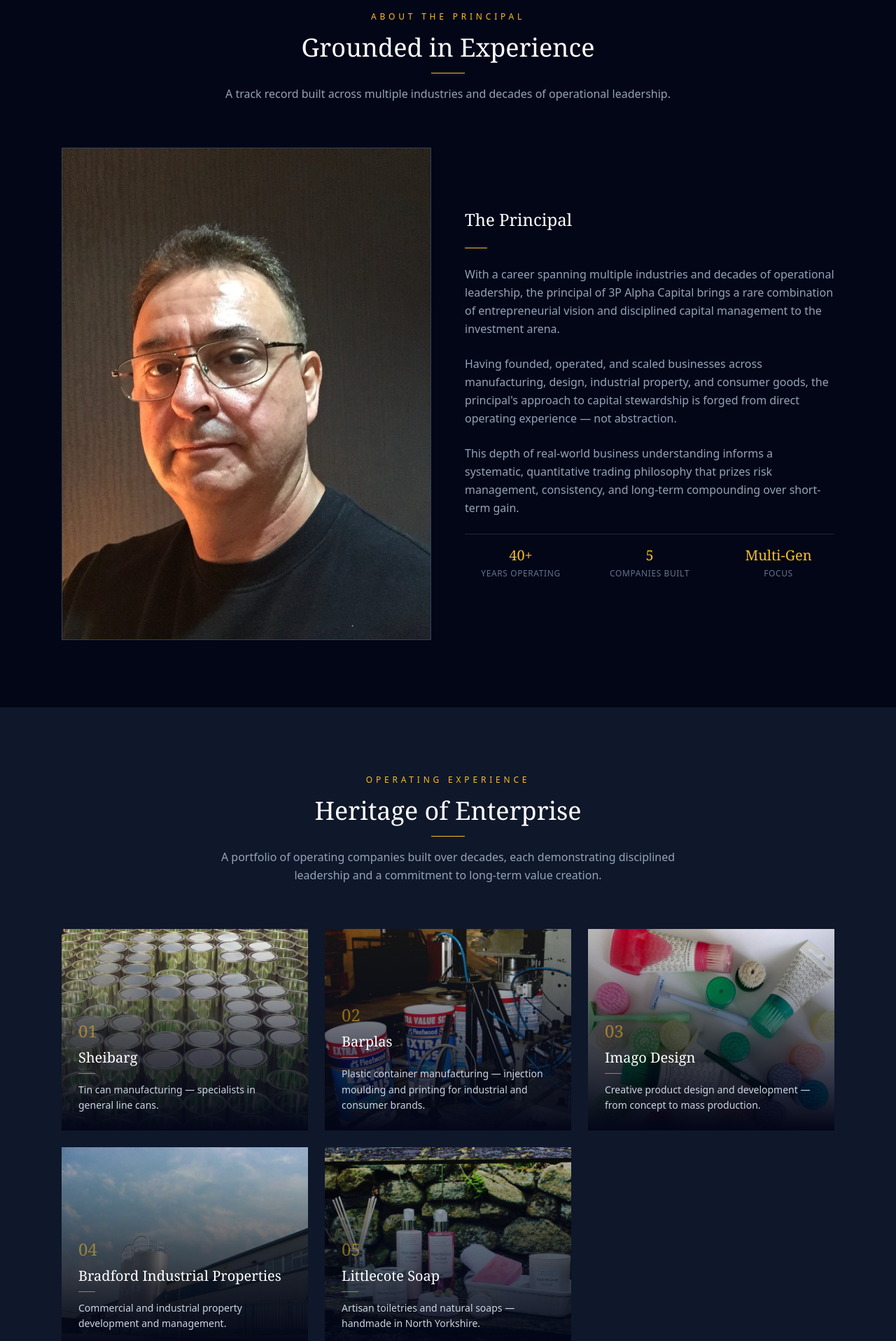
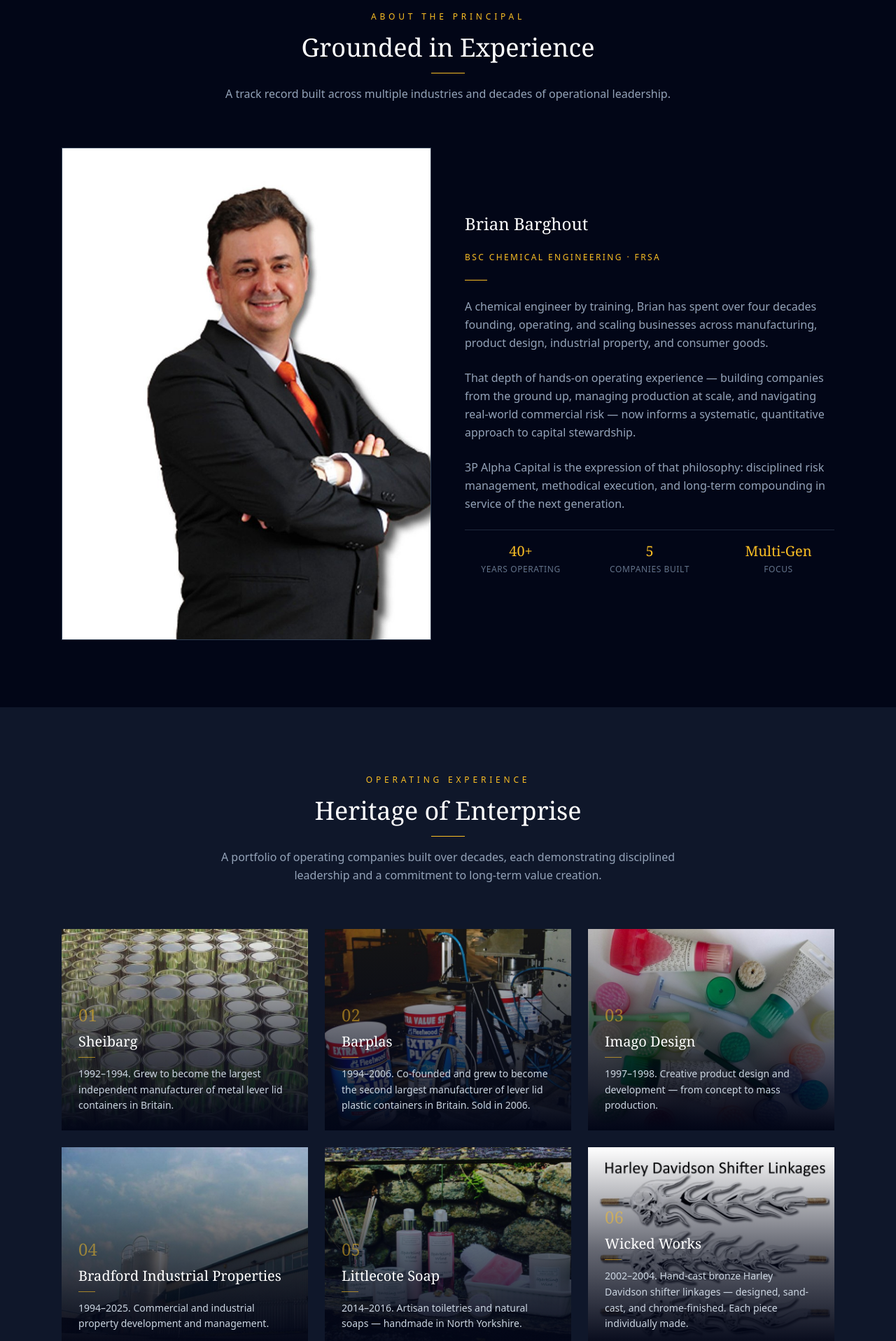
Before and after one commit to brianbarghout/3p-alpha-website, a React (Vite) app: page / in a window 1280 px wide. Shown: the part 880-2797 px from the top of the page at 70% size. Built offline with nearby package versions, Linux system fonts and the light colour scheme.

Commit message:
Update site: images, bio, heritage dates, merged sections

```diff
--- a/src/main.jsx
+++ b/src/main.jsx
@@ -2,33 +2,38 @@
 import ReactDOM from 'react-dom/client'
 import './index.css'
 
-const NAV_LINKS = ['About', 'Heritage', 'Structure', 'Approach', 'Contact']
+const NAV_LINKS = ['About', 'Heritage', 'Approach', 'Contact']
 
 const COMPANIES = [
   {
     name: 'Sheibarg',
-    description: 'Tin can manufacturing — specialists in general line cans.',
+    description: '1992–1994. Grew to become the largest independent manufacturer of metal lever lid containers in Britain.',
     image: '/images/sheibarg.jpg',
   },
   {
     name: 'Barplas',
-    description: 'Plastic container manufacturing — injection moulding and printing for industrial and consumer brands.',
+    description: '1994–2006. Co-founded and grew to become the second largest manufacturer of lever lid plastic containers in Britain. Sold in 2006.',
     image: '/images/barplas.jpg',
   },
   {
     name: 'Imago Design',
-    description: 'Creative product design and development — from concept to mass production.',
+    description: '1997–1998. Creative product design and development — from concept to mass production.',
     image: '/images/imago.jpg',
   },
   {
     name: 'Bradford Industrial Properties',
-    description: 'Commercial and industrial property development and management.',
+    description: '1994–2025. Commercial and industrial property development and management.',
     image: '/images/bradford.jpg',
   },
   {
     name: 'Littlecote Soap',
-    description: 'Artisan toiletries and natural soaps — handmade in North Yorkshire.',
+    description: '2014–2016. Artisan toiletries and natural soaps — handmade in North Yorkshire.',
     image: '/images/littlecote.jpg',
+  },
+  {
+    name: 'Wicked Works',
+    description: '2002–2004. Hand-cast bronze Harley Davidson shifter linkages — designed, sand-cast, and chrome-finished. Each piece individually made.',
+    image: '/images/wickedworks.jpg',
   },
 ]
 
@@ -189,8 +194,9 @@
         <div className="w-16 h-px bg-amber-400 mx-auto mb-8" />
 
         <p className="text-slate-300 text-base sm:text-lg md:text-xl font-light leading-relaxed max-w-2xl mx-auto">
-          Capital preservation. Systematic, methodical, quantitative trading.
-          Sustained portfolio growth for the benefit of the next generation.
+          Our purpose is to consolidate, preserve, and grow family assets across generations.
+          Our mission is to deploy this capital for education, opportunity, and financial security
+          for our family, and for charitable activities that reflect our values.
         </p>
 
         <div className="mt-12 flex flex-col sm:flex-row items-center justify-center gap-4">
@@ -259,22 +265,22 @@
 
           {/* Bio */}
           <div className="space-y-6">
-            <h3 className="font-serif text-2xl text-white font-light">The Principal</h3>
-            <div className="w-8 h-px bg-amber-400" />
+            <h3 className="font-serif text-2xl text-white font-light">Brian Barghout</h3>
+            <p className="text-amber-400 text-xs tracking-[0.2em] uppercase mt-1">BSc Chemical Engineering · FRSA</p>
+            <div className="w-8 h-px bg-amber-400 mt-4" />
             <p className="text-slate-400 leading-relaxed font-light">
-              With a career spanning multiple industries and decades of operational leadership,
-              the principal of 3P Alpha Capital brings a rare combination of entrepreneurial
-              vision and disciplined capital management to the investment arena.
+              A chemical engineer by training, Brian has spent over four decades founding,
+              operating, and scaling businesses across manufacturing, product design,
+              industrial property, and consumer goods.
             </p>
             <p className="text-slate-400 leading-relaxed font-light">
-              Having founded, operated, and scaled businesses across manufacturing, design,
-              industrial property, and consumer goods, the principal's approach to capital
-              stewardship is forged from direct operating experience — not abstraction.
+              That depth of hands-on operating experience — building companies from the ground
+              up, managing production at scale, and navigating real-world commercial risk —
+              now informs a systematic, quantitative approach to capital stewardship.
             </p>
             <p className="text-slate-400 leading-relaxed font-light">
-              This depth of real-world business understanding informs a systematic, quantitative
-              trading philosophy that prizes risk management, consistency, and long-term
-              compounding over short-term gain.
+              3P Alpha Capital is the expression of that philosophy: disciplined risk management,
+              methodical execution, and long-term compounding in service of the next generation.
             </p>
 
             <div className="grid grid-cols-3 gap-6 pt-4 border-t border-slate-800">
@@ -302,18 +308,24 @@
           subtitle="A portfolio of operating companies built over decades, each demonstrating disciplined leadership and a commitment to long-term value creation."
         />
 
-        <div className="grid sm:grid-cols-2 lg:grid-cols-3 gap-6">
+        <div className="flex flex-wrap justify-center gap-6">
           {COMPANIES.map((company, i) => (
             <div
               key={company.name}
-              className="group relative overflow-hidden h-72 hover:scale-[1.02] transition-transform duration-300"
+              className="group relative overflow-hidden h-72 w-full sm:w-[calc(50%-12px)] lg:w-[calc(33.333%-16px)] hover:scale-[1.02] transition-transform duration-300"
             >
               {/* Background image */}
+              {company.image ? (
                 <img
                   src={company.image}
                   alt={company.name}
                   className="absolute inset-0 w-full h-full object-cover transition-transform duration-500 group-hover:scale-105"
                 />
+              ) : (
+                <div className="absolute inset-0 bg-slate-800 flex items-center justify-center">
+                  <p className="text-slate-600 text-xs tracking-[0.3em] uppercase">Image Coming Soon</p>
+                </div>
+              )}
 
               {/* Gradient overlay for readability */}
               <div className="absolute inset-0 bg-gradient-to-t from-slate-950 via-slate-950/60 to-transparent" />
@@ -335,70 +347,12 @@
   )
 }
 
-function Structure() {
-  return (
-    <section id="structure" className="py-24 bg-slate-950">
-      <div className="max-w-6xl mx-auto px-6">
-        <SectionHeader
-          label="Fund Structure"
-          title="How We Operate"
-          subtitle="3P Alpha Capital is structured to ensure disciplined capital deployment, transparent governance, and alignment of interests between principal and partners."
-        />
-
-        <div className="grid md:grid-cols-2 gap-12 items-start">
-          <div className="space-y-8">
-            {[
-              {
-                title: 'Capital Preservation First',
-                body: 'Every allocation begins with downside assessment. We define acceptable loss before we define target return. Capital preservation is not a constraint on our strategy — it is the strategy.',
-              },
-              {
-                title: 'Quantitative Framework',
-                body: 'Our trading systems are rule-based and data-driven. Entry, exit, position sizing, and risk exposure are all governed by quantitative models, removing emotion from the decision-making process.',
-              },
-              {
-                title: 'Generational Mandate',
-                body: 'We operate with a time horizon that extends beyond the typical fund cycle. Our decisions are made with the next generation in mind, prioritising compounding consistency over near-term performance optics.',
-              },
-            ].map((item) => (
-              <div key={item.title} className="flex gap-6">
-                <div className="flex-shrink-0 w-px bg-amber-400/40 self-stretch" />
-                <div>
-                  <h3 className="text-white font-serif text-lg mb-2 font-light">{item.title}</h3>
-                  <p className="text-slate-400 text-sm leading-relaxed font-light">{item.body}</p>
-                </div>
-              </div>
-            ))}
-          </div>
-
-          {/* Structure diagram placeholder */}
-          <div className="bg-slate-800/30 border border-slate-700 p-10">
-            <p className="text-slate-500 text-xs tracking-[0.3em] uppercase mb-8 text-center">Fund Architecture</p>
-            <div className="space-y-4">
-              {['General Partner', 'Investment Committee', 'Quantitative Systems', 'Portfolio Execution', 'Risk Oversight'].map((layer, i) => (
-                <div key={layer} className="flex items-center gap-4">
-                  <div
-                    className="h-10 bg-slate-700 border-l-2 border-amber-400/60 flex items-center px-4 flex-1"
-                    style={{ marginLeft: `${i * 16}px` }}
-                  >
-                    <span className="text-slate-300 text-xs tracking-wider">{layer}</span>
-                  </div>
-                </div>
-              ))}
-            </div>
-          </div>
-        </div>
-      </div>
-    </section>
-  )
-}
-
 function Approach() {
   return (
     <section id="approach" className="py-24 bg-slate-900">
       <div className="max-w-6xl mx-auto px-6">
         <SectionHeader
-          label="Capital Stewardship Philosophy"
+          label="How We Operate"
           title="The Three Pillars"
         />
 
@@ -418,17 +372,40 @@
           ))}
         </div>
 
-        {/* Extended philosophy */}
+        {/* Operating principles */}
+        <div className="mt-16 grid md:grid-cols-3 gap-8">
+          {[
+            {
+              title: 'Sole Principal',
+              body: 'All investment decisions are made by a single principal with full accountability. No committees, no layers — one decision-maker with direct operational responsibility.',
+            },
+            {
+              title: 'Systematic Methodology',
+              body: 'Entry, exit, position sizing, and risk exposure are governed by quantitative rules. Emotion is removed from the process; discipline and data drive every allocation.',
+            },
+            {
+              title: 'Professional Administration',
+              body: '3P Alpha Capital is a BVI-registered entity with independent professional administration, ensuring regulatory compliance and operational transparency.',
+            },
+          ].map((item) => (
+            <div key={item.title} className="flex gap-5">
+              <div className="flex-shrink-0 w-px bg-amber-400/40 self-stretch" />
+              <div>
+                <h3 className="text-white font-serif text-lg mb-2 font-light">{item.title}</h3>
+                <p className="text-slate-400 text-sm leading-relaxed font-light">{item.body}</p>
+              </div>
+            </div>
+          ))}
+        </div>
+
+        {/* Philosophy statement */}
         <div className="mt-16 border border-slate-700 p-10 md:p-16 relative">
           <div className="absolute top-0 left-0 w-12 h-12 border-t border-l border-amber-400/40" />
           <div className="absolute bottom-0 right-0 w-12 h-12 border-b border-r border-amber-400/40" />
           <p className="text-slate-300 text-lg md:text-xl font-serif font-light leading-relaxed text-center max-w-3xl mx-auto">
-            "We do not trade markets. We apply systematic methodology to extract consistent,
-            risk-adjusted returns — compounding quietly over time, in service of a legacy
-            that endures beyond any single market cycle."
-          </p>
-          <p className="text-amber-400 text-xs tracking-[0.3em] uppercase text-center mt-6">
-            — 3P Alpha Capital
+            We apply systematic methodology to extract consistent, risk-adjusted returns
+            — compounding quietly over time, in service of a legacy that endures beyond
+            any single market cycle.
           </p>
         </div>
       </div>
@@ -442,66 +419,29 @@
       <div className="max-w-4xl mx-auto px-6">
         <SectionHeader
           label="Contact"
-          title="Open a Conversation"
+          title="Get in Touch"
         />
 
-        <div className="grid md:grid-cols-2 gap-12">
-          {/* Contact info */}
-          <div className="space-y-8">
+        <div className="max-w-lg mx-auto text-center space-y-8">
           <div>
             <p className="text-amber-400 text-xs tracking-[0.3em] uppercase mb-3">Enquiries</p>
-              <p className="text-slate-300 font-light">contact@3palphacapital.com</p>
+            <a href="mailto:contact@3palphacapital.com" className="text-slate-300 text-lg font-light hover:text-amber-400 transition-colors">
+              contact@3palphacapital.com
+            </a>
           </div>
           <div>
-              <p className="text-amber-400 text-xs tracking-[0.3em] uppercase mb-3">Location</p>
-              <p className="text-slate-400 font-light text-sm leading-relaxed">
-                British Virgin Islands<br />
-                By appointment only
+            <p className="text-amber-400 text-xs tracking-[0.3em] uppercase mb-3">Jurisdiction</p>
+            <p className="text-slate-400 font-light text-sm">
+              British Virgin Islands
             </p>
           </div>
-            <div>
-              <p className="text-amber-400 text-xs tracking-[0.3em] uppercase mb-4">Disclaimer</p>
+          <div className="pt-8 border-t border-slate-800">
             <p className="text-slate-600 text-xs leading-relaxed font-light">
               3P Alpha Capital is a private investment vehicle. Nothing on this website
               constitutes investment advice or a solicitation to invest. Past performance
               is not indicative of future results.
             </p>
           </div>
-          </div>
-
-          {/* Contact form */}
-          <form className="space-y-4" onSubmit={(e) => e.preventDefault()}>
-            <div>
-              <label className="text-slate-500 text-xs tracking-widest uppercase block mb-2">Name</label>
-              <input
-                type="text"
-                className="w-full bg-slate-800/50 border border-slate-700 text-slate-200 px-4 py-3 text-sm focus:outline-none focus:border-amber-400/60 transition-colors"
-                placeholder="Your full name"
-              />
-            </div>
-            <div>
-              <label className="text-slate-500 text-xs tracking-widest uppercase block mb-2">Email</label>
-              <input
-                type="email"
-                className="w-full bg-slate-800/50 border border-slate-700 text-slate-200 px-4 py-3 text-sm focus:outline-none focus:border-amber-400/60 transition-colors"
-                placeholder="your@email.com"
-              />
-            </div>
-            <div>
-              <label className="text-slate-500 text-xs tracking-widest uppercase block mb-2">Message</label>
-              <textarea
-                rows={5}
-                className="w-full bg-slate-800/50 border border-slate-700 text-slate-200 px-4 py-3 text-sm focus:outline-none focus:border-amber-400/60 transition-colors resize-none"
-                placeholder="Please introduce yourself and your interest..."
-              />
-            </div>
-            <button
-              type="submit"
-              className="w-full py-3 border border-amber-400 text-amber-400 text-xs tracking-[0.2em] uppercase hover:bg-amber-400 hover:text-slate-950 transition-all duration-200"
-            >
-              Send Enquiry
-            </button>
-          </form>
         </div>
       </div>
     </section>
@@ -534,7 +474,6 @@
       <Hero />
       <About />
       <Heritage />
-      <Structure />
       <Approach />
       <Contact />
       <Footer />
```
Also changed, not shown: public/images/principal.jpg, public/images/wickedworks.jpg (added). Lines whose indentation alone changed are shown as unchanged.
